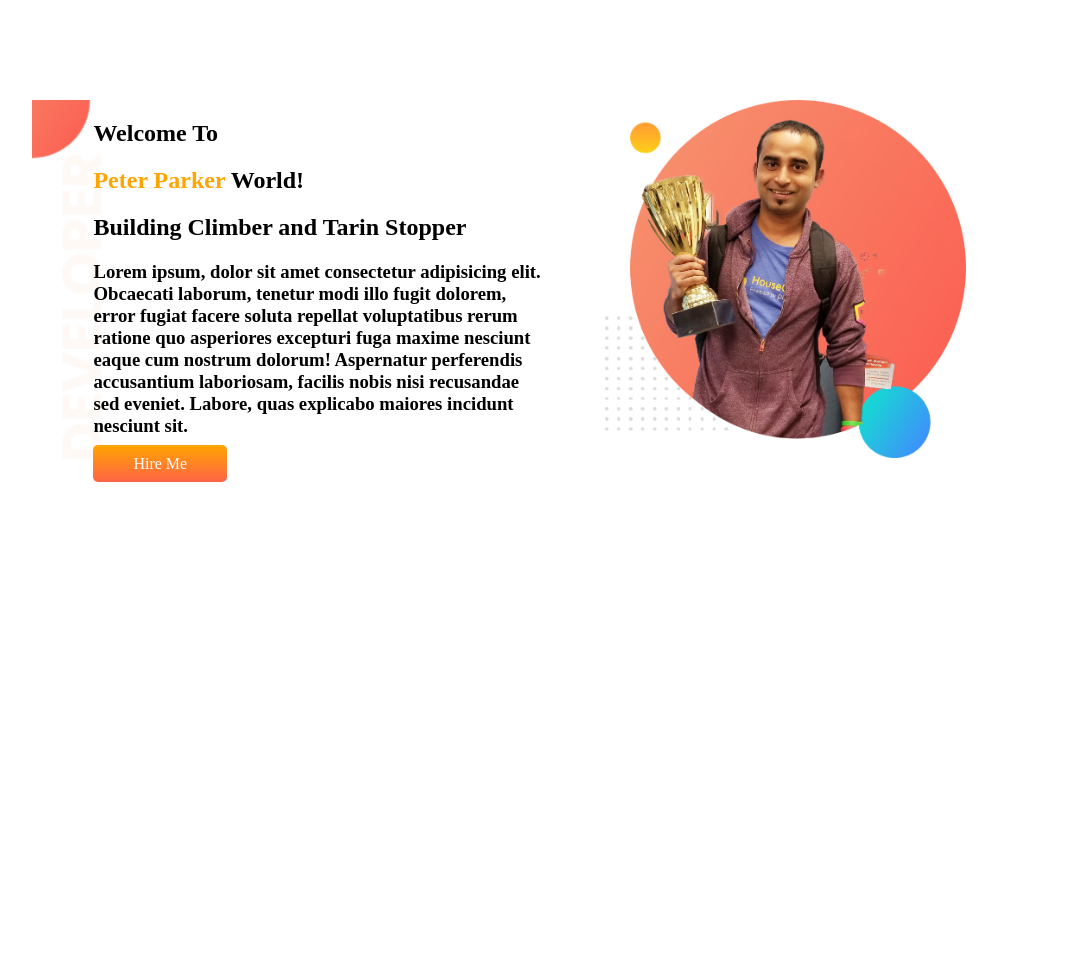
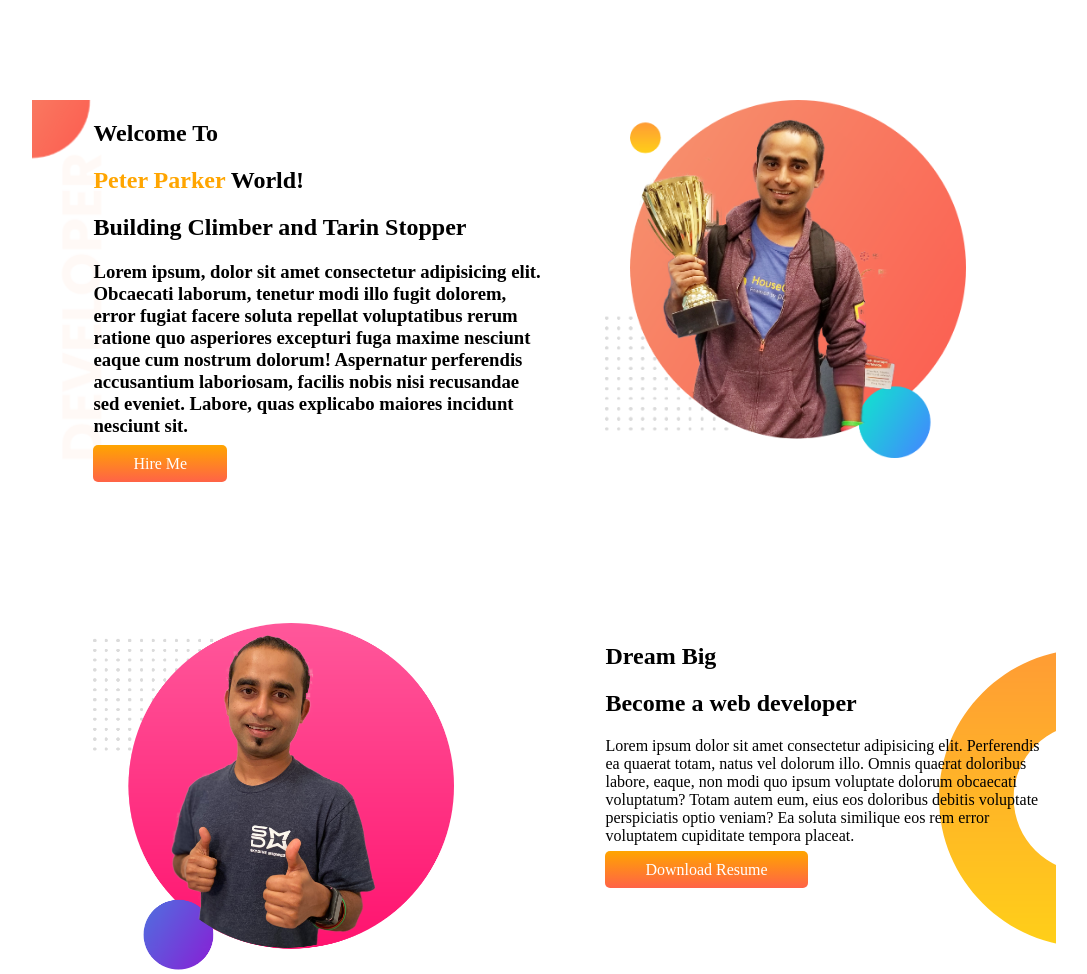
Before and after one commit to TufailAhmed/developer-portfolio-practice, a plain HTML site: page index.html in a window 1280 px wide. Shown: the whole page, without its empty margins (96-1183 px from the left). Before the commit the page ends 800 px from the top, so only its background shows below. Drawn offline with Linux system fonts and the light colour scheme.

Commit message:
second-commit

```diff
--- a/index.html
+++ b/index.html
@@ -21,5 +21,17 @@
                 <img src="./images/jhankar.png" alt="">
             </div>
     </section>
+    <section class="dream-big">
+        <div class="half-width">
+            <img src="./images/jhankar2.png" alt="">
+        </div>
+        <div class="half-width" >
+            <h1>Dream Big</h1>
+            <h2>Become a web developer</h2>
+            <p>Lorem ipsum dolor sit amet consectetur adipisicing elit. Perferendis ea quaerat totam, natus vel dolorum illo. Omnis quaerat doloribus labore, eaque, non modi quo ipsum voluptate dolorum obcaecati voluptatum? Totam autem eum, eius eos doloribus debitis voluptate perspiciatis optio veniam? Ea soluta similique eos rem error voluptatem cupiditate tempora placeat.</p>
+            <a class="link-button" target="_blank" href="https://www.google.com/intl/bn/gmail/about/">Download Resume</a>
+        </div>
+
+    </section>
 </body>
 </html>
--- a/style.css
+++ b/style.css
@@ -26,4 +26,11 @@ body{
     background-image: url(./images/top-banner.png);
     background-repeat: no-repeat;
     display: flex;
+    margin-bottom: 150px;
 }
+.dream-big{
+    display: flex;
+    background-image: url(./images/dream-bg.png);
+    background-repeat: no-repeat;
+    background-position: right;
+}
```
